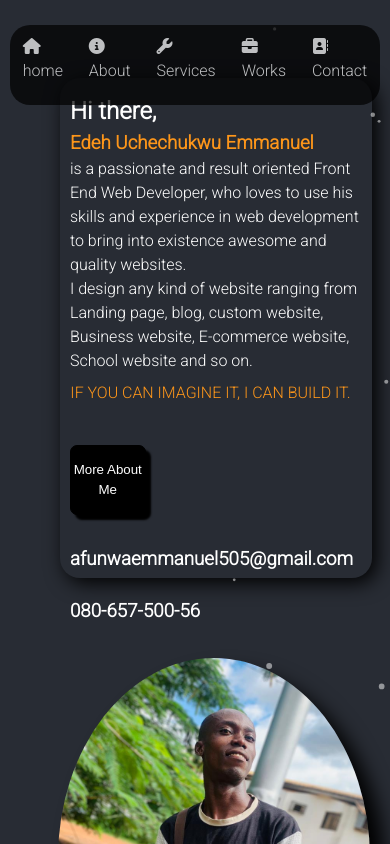
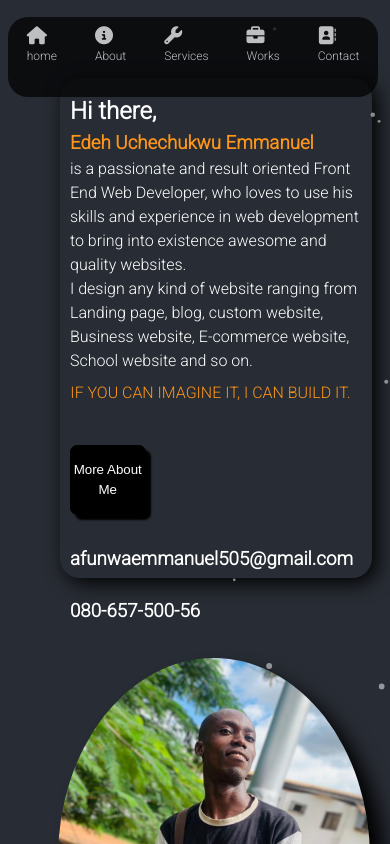
Before and after one commit to afunwa505/portfolio2, a React (Create React App) app: page / in a window 390 px wide. Shown: the top 844 px of the page. Built offline with nearby package versions, Linux system fonts and the light colour scheme.

Commit message:
first commit

```diff
--- a/src/style.css
+++ b/src/style.css
@@ -218,11 +218,13 @@ body{
         border-radius: 20px;
         background: #000000;
         position: fixed;
-        top: 3%;
-        left: 2.5%;
-        font-size: smaller;
+        top: 2%;
+        left: 2%;
+        font-size: x-small;
     }
-
+    .fa-home, .fa-info-circle, .fa-wrench, .fa-briefcase, .fa-address-book{
+        font-size: large;
+    }
     .container1, .container2{
         flex-direction: column;
     }
```
